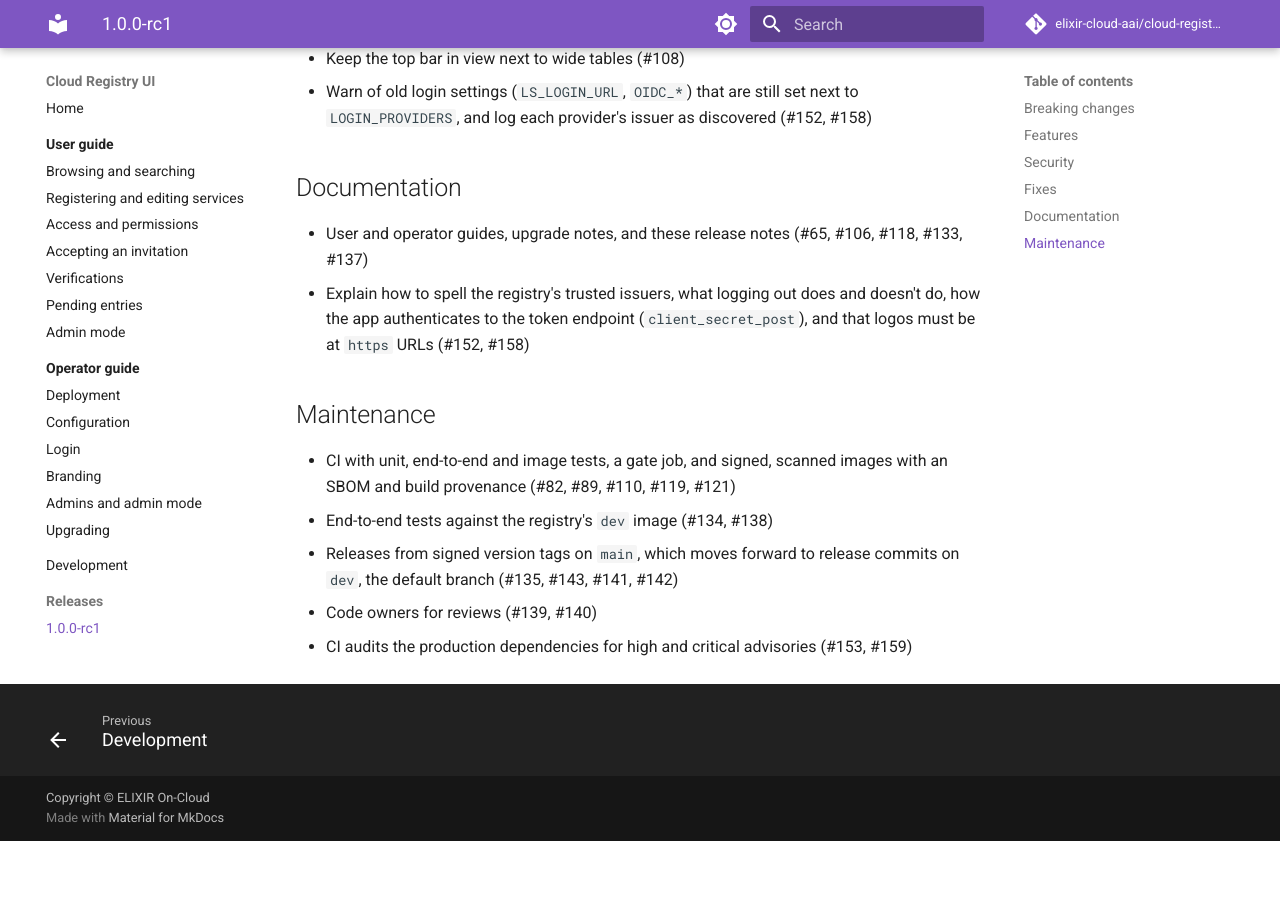
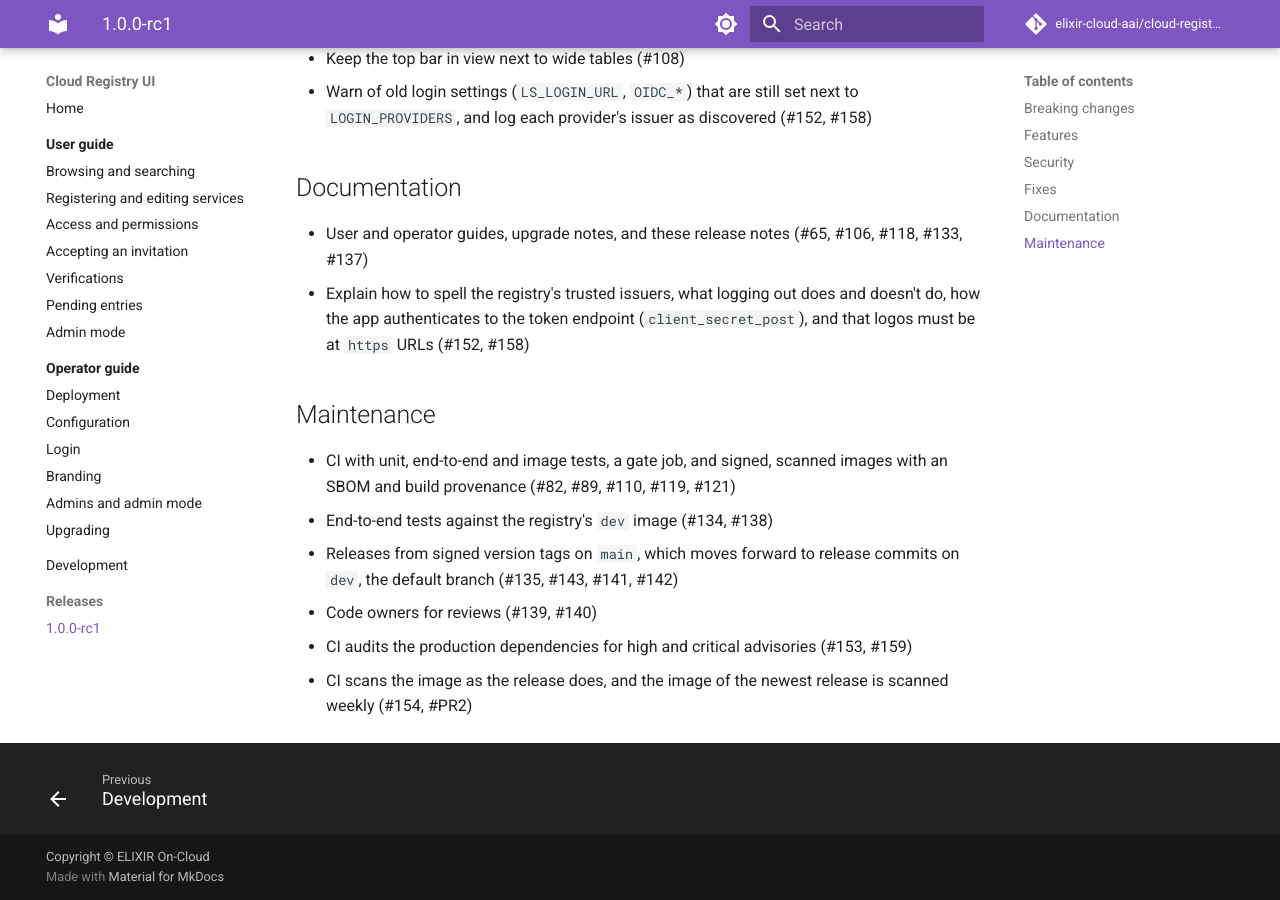
Before and after one commit to elixir-cloud-aai/cloud-registry-ui, an MkDocs documentation site: the page built from docs/releases/1.0.0-rc1.md, in a window 1280 px wide and 900 px high, scrolled down 1888 px. Built offline with MkDocs 1.6.1 and Material for MkDocs 9.7.7, drawn with Linux system fonts in a browser that asks for light colours; comment, search, counter and statistics services are not loaded; before the commit the page ends 2729 px from its top, so only the background shows below that.

Commit message:
ci: scan the image in CI and weekly
Add the job `scan` (`Scan image`) to CI, which scans the image of
`image` (passed on as an artifact) with the scan action and the
flags of the release scan, uploads fixable findings to code scanning
except for pull requests from forks, and fails on fixable critical
and high vulnerabilities; add it to the gate. Add the workflow
`Scan`, which scans the image of the newest release every Monday and
on demand, with a full report. Both follow cloud-registry.

Document both in CONTRIBUTING.md and the release notes.

Co-Authored-By: Claude Opus 5.5 <noreply@anthropic.com>
Claude-Session: https://claude.ai/code/session_011FSoqMUX3EU35poH13xMgG

```diff
--- a/docs/releases/1.0.0-rc1.md
+++ b/docs/releases/1.0.0-rc1.md
@@ -97,3 +97,5 @@ unreleased versions, and the [user guide](../user-guide/index.md) to use it.
 - Code owners for reviews (#139, #140)
 - CI audits the production dependencies for high and critical advisories
   (#153, #159)
+- CI scans the image as the release does, and the image of the newest
+  release is scanned weekly (#154, #PR2)
```
Also changed, not shown: CONTRIBUTING.md (+13 -1 lines), 2 other files.
